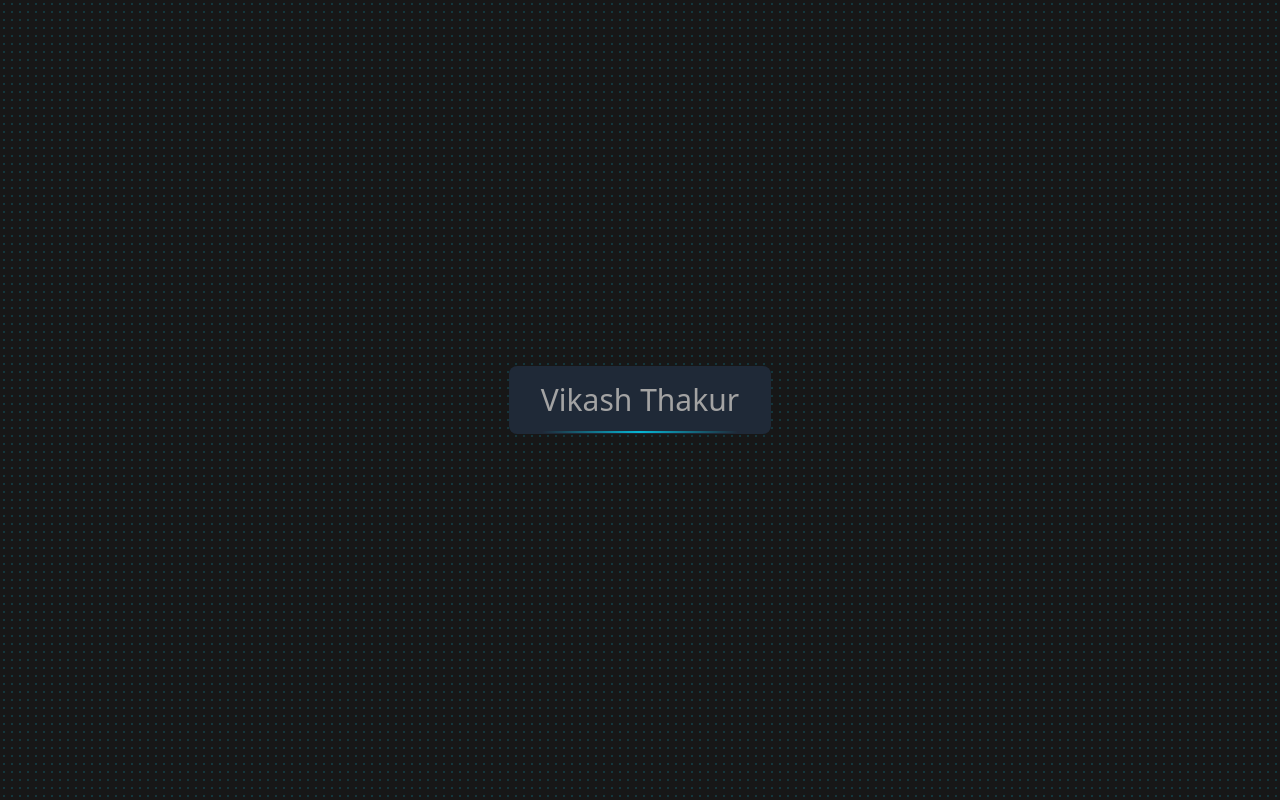
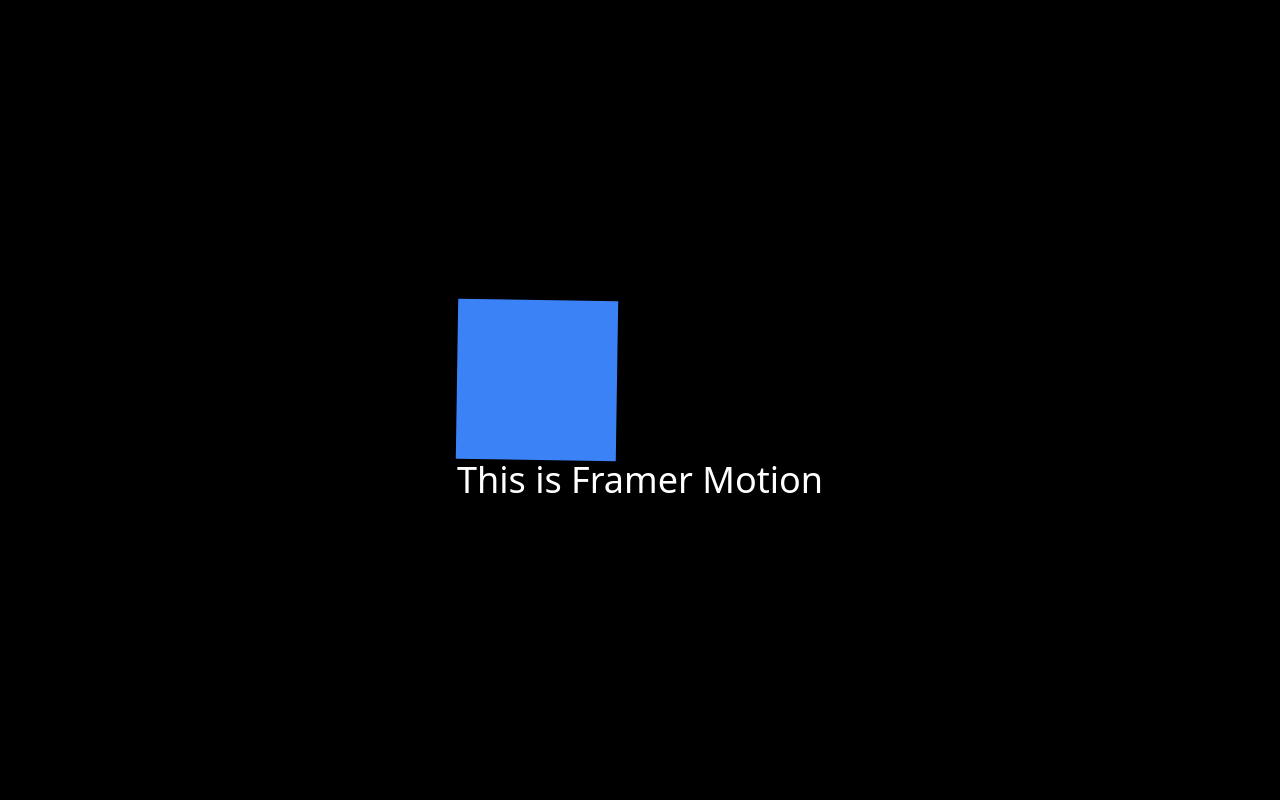
Before and after one commit to Vikash-thak12/DailyCode, a Next.js app in the folder Framer_Motion/button/: page / in a window 1280 px wide. Built offline with nearby package versions, Linux system fonts and the light colour scheme.

Commit message:
Just learning

```diff
--- a/Framer_Motion/button/app/globals.css
+++ b/Framer_Motion/button/app/globals.css
@@ -19,3 +19,13 @@ body {
   background: var(--background);
   font-family: Arial, Helvetica, sans-serif;
 } */
+
+
+@layer utilities{
+  .gradient{
+    @apply bg-gradient-to-b from-white via-gray-300 to-gray-600
+  }
+  .gradient-title{
+    @apply gradient text-transparent bg-clip-text;
+  }
+}
--- a/Framer_Motion/button/app/page.tsx
+++ b/Framer_Motion/button/app/page.tsx
@@ -1,14 +1,26 @@
 'use client'
-import ButtonComponent from '@/components/ButtonComponent'
+// import ButtonComponent from '@/components/ButtonComponent'
 // import Content from '@/components/Content'
 import React from 'react'
+// import { motion } from 'motion/react'
+import Animation from '@/components/Animation'
 // import { motion, useScroll } from "motion/react"
 
 const HomePage = () => {
   // const { scrollYProgress } = useScroll();
   return (
-    <>
-      <ButtonComponent />
+    <div className='h-screen w-full flex items-center justify-center bg-black text-white'>
+    {/* <motion.div
+      // initial={{ transform: "translateX(-100px)" }}
+      // animate={{ transform: "translateX(0px)" }}
+      // transition={{ type: "spring", duration: 1 }}
+    // whileHover={{ scale: 1.1 }} whileTap={{ scale: 0.9 }}
+    // animate={{ rotate: [0, 60, 0], transition: { duration: 5}}}
+    // style={{ x: -200 }}
+    className='w-40 h-40 rounded-lg bg-blue-500'
+     /> */}
+     <Animation />
+      {/* <ButtonComponent /> */}
       {/* <motion.div
         id="scroll-indicator"
         style={{
@@ -34,7 +46,7 @@ const HomePage = () => {
       />
 
       <Content /> */}
-    </>
+    </div>
   )
 }
 
--- /dev/null
+++ b/Framer_Motion/button/components/Animation.tsx
@@ -0,0 +1,39 @@
+import React from 'react'
+import { motion } from 'motion/react'
+
+const Animation = () => {
+    return (
+        <div className='h-screen w-full flex items-center justify-center'>
+            <motion.div
+            >
+                {/* <motion.ul
+                    initial={{ '--rotate': '0deg' }}
+                    animate={{ '--rotate': '360deg' }}
+                    transition={{ duration: 2, repeat: Infinity }}
+                >
+                    <li style={{ transform: 'rotate(var(--rotate))' }}>First one</li>
+                    <li style={{ transform: 'rotate(var(--rotate))' }}>Second One</li>
+                    <li style={{ transform: 'rotate(var(--rotate))' }}>Third One</li>
+                </motion.ul> */}
+                <motion.div
+                    animate={{
+                        scale: [1, 2, 2, 1, 1],
+                        rotate: [0, 0, 180, 180, 0],
+                        borderRadius: ["0%", "0%", "50%", "50%", "0%"],
+                    }}
+                    transition={{
+                        duration: 2,
+                        ease: "easeInOut",
+                        times: [0, 0.2, 0.5, 0.8, 1],
+                        repeat: Infinity,
+                        repeatDelay: 1,
+                    }}
+                    className='w-40 h-40 bg-blue-500 rounded-full'
+                />
+                <span className='text-4xl'>This is Framer Motion</span>
+            </motion.div>
+        </div>
+    )
+}
+
+export default Animation
```
